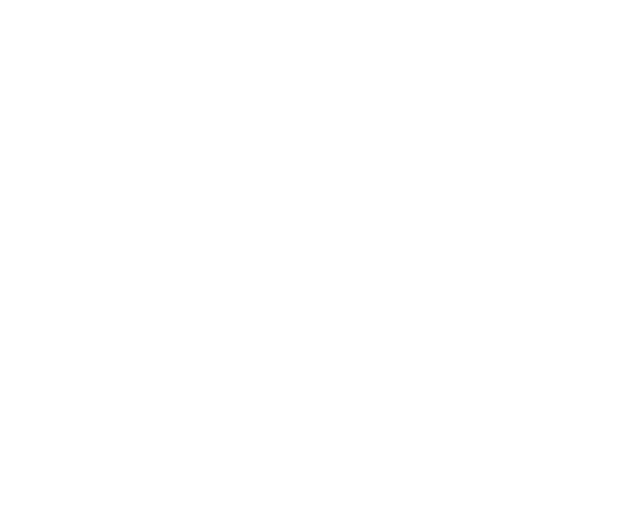
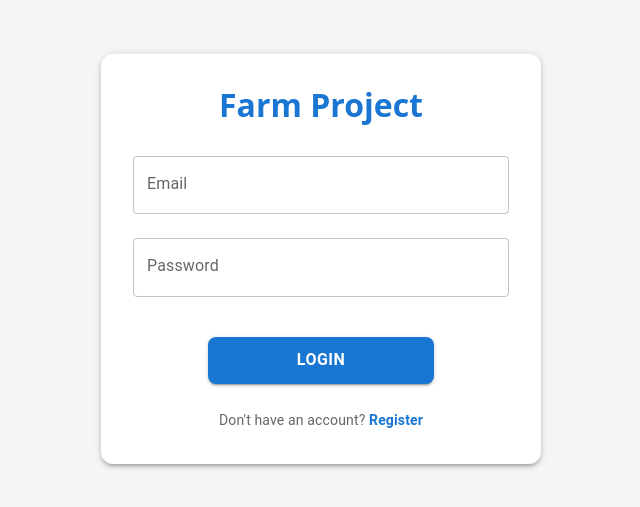
Before and after one commit to MaxNoragami/FarmProject, a React (Vite) app in the folder FarmProject.React/: page /login in a window 1280 px wide. Before the commit this address had no page. Shown: the part 141-648 px from the top of the page, without its empty margins (319-959 px from the left). Built offline with nearby package versions, Linux system fonts and the light colour scheme.

Commit message:
feat: add a login page

```diff
--- /dev/null
+++ b/FarmProject.React/src/components/forms/LoginForm.tsx
@@ -0,0 +1,99 @@
+import React from 'react';
+import { Box, TextField, Button, Typography } from '@mui/material';
+import { useForm } from 'react-hook-form';
+import { zodResolver } from '@hookform/resolvers/zod';
+import { loginSchema, type LoginFormFields } from '../../schemas/loginSchemas';
+import { Link as RouterLink } from 'react-router-dom';
+
+interface LoginFormProps {
+  onSubmit: (data: LoginFormFields) => Promise<void>;
+  isSubmitting?: boolean;
+}
+
+const LoginForm: React.FC<LoginFormProps> = ({ onSubmit, isSubmitting }) => {
+  const {
+    register,
+    handleSubmit,
+    formState: { errors },
+  } = useForm<LoginFormFields>({
+    resolver: zodResolver(loginSchema),
+  });
+
+  return (
+    <Box
+      component="form"
+      onSubmit={handleSubmit(onSubmit)}
+      sx={{ display: 'flex', flexDirection: 'column', gap: { xs: 2.5, sm: 3 } }}
+    >
+      <TextField
+        {...register('email')}
+        label="Email"
+        variant="outlined"
+        fullWidth
+        type="email"
+        error={!!errors.email}
+        helperText={errors.email?.message}
+        placeholder="Enter your email address"
+        size="medium"
+        sx={{
+          '& .MuiInputBase-root': {
+            fontSize: { xs: '1rem', sm: '1.1rem' }
+          }
+        }}
+      />
+
+      <TextField
+        {...register('password')}
+        label="Password"
+        variant="outlined"
+        fullWidth
+        type="password"
+        error={!!errors.password}
+        helperText={errors.password?.message}
+        placeholder="Enter your password"
+        size="medium"
+        sx={{
+          '& .MuiInputBase-root': {
+            fontSize: { xs: '1rem', sm: '1.1rem' }
+          }
+        }}
+      />
+
+      <Button
+        type="submit"
+        variant="contained"
+        size="medium"
+        disabled={isSubmitting}
+        sx={{
+          alignSelf: 'center',
+          width: { xs: '70%', sm: '60%' },
+          mt: { xs: 1, sm: 2 },
+          py: { xs: 1, sm: 1.2 },
+          fontSize: { xs: '0.95rem', sm: '1rem' },
+          fontWeight: 600,
+          borderRadius: { xs: 1.5, sm: 2 }
+        }}
+      >
+        {isSubmitting ? 'Logging in...' : 'Login'}
+      </Button>
+      <Typography
+        variant="body2"
+        sx={{ mt: 0.5, mb: 0.5, textAlign: 'center', color: 'text.secondary', lineHeight: 1.2 }}
+      >
+        Don't have an account?{' '}
+        <RouterLink
+          to="/register"
+          style={{
+            textDecoration: 'none',
+            color: 'var(--mui-palette-primary-main, #1976d2)',
+            fontWeight: 600
+          }}
+        >
+          Register
+        </RouterLink>
+      </Typography>
+    </Box>
+  );
+};
+
+export default LoginForm;
--- a/FarmProject.React/src/components/forms/RegisterForm.tsx
+++ b/FarmProject.React/src/components/forms/RegisterForm.tsx
@@ -1,8 +1,9 @@
 import React from 'react';
-import { Box, TextField, Button, FormControl, InputLabel } from '@mui/material';
+import { Box, TextField, Button, FormControl, InputLabel, Typography } from '@mui/material';
 import { useForm, Controller } from 'react-hook-form';
 import { zodResolver } from '@hookform/resolvers/zod';
 import { registerSchema, type RegisterFormFields, userRoleOptions, type UserRole } from '../../schemas/registerSchemas';
+import { Link as RouterLink } from 'react-router-dom';
 
 interface RegisterFormProps {
   onSubmit: (data: RegisterFormFields) => Promise<void>;
@@ -134,19 +135,36 @@
       <Button
         type="submit"
         variant="contained"
-        size="large"
-        fullWidth
+        size="medium"
         disabled={isSubmitting}
         sx={{
+          alignSelf: 'center',
+          width: { xs: '70%', sm: '60%' },
           mt: { xs: 1, sm: 2 },
-          py: { xs: 1.5, sm: 2 },
-          fontSize: { xs: '1rem', sm: '1.1rem' },
+          py: { xs: 1, sm: 1.2 },
+          fontSize: { xs: '0.95rem', sm: '1rem' },
           fontWeight: 600,
           borderRadius: { xs: 1.5, sm: 2 }
         }}
       >
         {isSubmitting ? 'Registering...' : 'Register'}
       </Button>
+      <Typography
+        variant="body2"
+        sx={{ mt: 0.0, mb: 0.0, textAlign: 'center', color: 'text.secondary', lineHeight: 1.2 }}
+      >
+        Already have an account?{' '}
+        <RouterLink
+          to="/login"
+          style={{
+            textDecoration: 'none',
+            color: 'var(--mui-palette-primary-main, #1976d2)',
+            fontWeight: 600
+          }}
+        >
+          Login
+        </RouterLink>
+      </Typography>
     </Box>
   );
 };
--- a/FarmProject.React/src/main.tsx
+++ b/FarmProject.React/src/main.tsx
@@ -10,6 +10,7 @@
 import PairsPage from './pages/PairsPage'
 import RegisterPage from './pages/RegisterPage'
 import { UserProvider } from './contexts/UserContext'
+import LoginPage from './pages/LoginPage'
 
 
 createRoot(document.getElementById('root')!).render(
@@ -18,6 +19,7 @@
       <UserProvider>
         <BrowserRouter>
             <Routes>
+              <Route path="/login" element={<LoginPage />} />
               <Route path="/register" element={<RegisterPage />} />
               <Route path="/" element={<BaseLayout />}>
               <Route index element={<Navigate to="/rabbits" replace />} />
--- /dev/null
+++ b/FarmProject.React/src/pages/LoginPage.tsx
@@ -0,0 +1,80 @@
+import React, { useEffect, useLayoutEffect, useState } from 'react';
+import { Helmet } from 'react-helmet-async';
+import AuthFormBase from '../components/forms/AuthFormBase';
+import LoginForm from '../components/forms/LoginForm';
+import { type LoginFormFields } from '../schemas/loginSchemas';
+
+const LoginPage: React.FC = () => {
+  const [isSubmitting, setIsSubmitting] = useState(false);
+  const [formError, setFormError] = useState<string | null>(null);
+
+  useLayoutEffect(() => {
+    const isMobile = window.matchMedia('(max-width: 600px)').matches;
+    if (isMobile) {
+      document.documentElement.style.overflow = 'hidden';
+      document.body.style.overflow = 'hidden';
+      document.body.style.position = 'fixed';
+      document.body.style.width = '100%';
+      document.body.style.height = '100%';
+      window.scrollTo(0, 0);
+      let viewportMeta = document.querySelector('meta[name="viewport"]');
+      if (viewportMeta) {
+        viewportMeta.setAttribute('content', 'width=device-width, initial-scale=1.0, maximum-scale=1.0, user-scalable=no, viewport-fit=cover');
+      }
+    }
+    return () => {
+      document.documentElement.style.overflow = 'auto';
+      document.body.style.overflow = 'auto';
+      document.body.style.position = 'static';
+      document.body.style.width = 'auto';
+      document.body.style.height = 'auto';
+    };
+  }, []);
+
+  useEffect(() => {
+    const isMobile = window.matchMedia('(max-width: 600px)').matches;
+    const handleResize = () => {
+      if (isMobile) {
+        window.scrollTo(0, 0);
+      }
+    };
+    window.addEventListener('resize', handleResize);
+    window.addEventListener('orientationchange', handleResize);
+    return () => {
+      window.removeEventListener('resize', handleResize);
+      window.removeEventListener('orientationchange', handleResize);
+    };
+  }, []);
+
+  const handleLogin = async (data: LoginFormFields) => {
+    setIsSubmitting(true);
+    setFormError(null);
+    try {
+      // Simulate API call
+      await new Promise(resolve => setTimeout(resolve, 1000));
+      setIsSubmitting(false);
+      console.log('Login submitted:', data);
+    } catch (err: any) {
+      setIsSubmitting(false);
+      setFormError(err?.message || "An unexpected error occurred.");
+    }
+  };
+
+  return (
+    <>
+      <Helmet>
+        <title>Login - Farm Project</title>
+      </Helmet>
+      <AuthFormBase title="Farm Project">
+        {formError && (
+          <div style={{ marginBottom: 16 }}>
+            <span style={{ color: "#d32f2f", fontSize: 14 }}>{formError}</span>
+          </div>
+        )}
+        <LoginForm onSubmit={handleLogin} isSubmitting={isSubmitting} />
+      </AuthFormBase>
+    </>
+  );
+};
+
+export default LoginPage;
--- /dev/null
+++ b/FarmProject.React/src/schemas/loginSchemas.ts
@@ -0,0 +1,12 @@
+import { z } from "zod";
+
+export const loginSchema = z.object({
+  email: z.string()
+    .email('Please enter a valid email address')
+    .max(128, 'Email address max length is 128 characters'),
+  password: z.string()
+    .min(1, 'Password is required')
+    .max(48, 'Password max length is 48 characters'),
+});
+
+export type LoginFormFields = z.infer<typeof loginSchema>;
--- a/FarmProject.React/src/schemas/registerSchemas.ts
+++ b/FarmProject.React/src/schemas/registerSchemas.ts
@@ -4,14 +4,21 @@
 export type UserRole = (typeof userRoleOptions)[number];
 
 export const registerSchema = z.object({
-  firstName: z.string().min(1, 'First name is required').max(50, 'First name must be less than 50 characters'),
-  lastName: z.string().min(1, 'Last name is required').max(50, 'Last name must be less than 50 characters'),
-  email: z.string().email('Please enter a valid email address'),
+  firstName: z.string()
+    .min(1, 'First name is required')
+    .max(48, 'First name max length is 48 characters'),
+  lastName: z.string()
+    .min(1, 'Last name is required')
+    .max(48, 'Last name max length is 48 characters'),
+  email: z.string()
+    .email('Please enter a valid email address')
+    .max(128, 'Email address max length is 128 characters'),
   password: z.string()
-    .min(8, 'Password must be at least 8 characters long')
-    .regex(/[0-9]/, 'Password must contain at least one digit')
-    .regex(/[a-z]/, 'Password must contain at least one lowercase letter')
-    .regex(/[A-Z]/, 'Password must contain at least one uppercase letter'),
+    .min(8, 'Password must contain at least 8 chars')
+    .max(48, 'Password max length is 48 characters')
+    .regex(/[0-9]+/, 'Password must contain at least one digit')
+    .regex(/[a-z]+/, 'Password must contain at least one lowercase')
+    .regex(/[A-Z]+/, 'Password must contain at least one uppercase'),
   role: z.custom<UserRole>((val): val is UserRole => userRoleOptions.includes(val as UserRole), {
     message: "Role is required"
   }),
```
